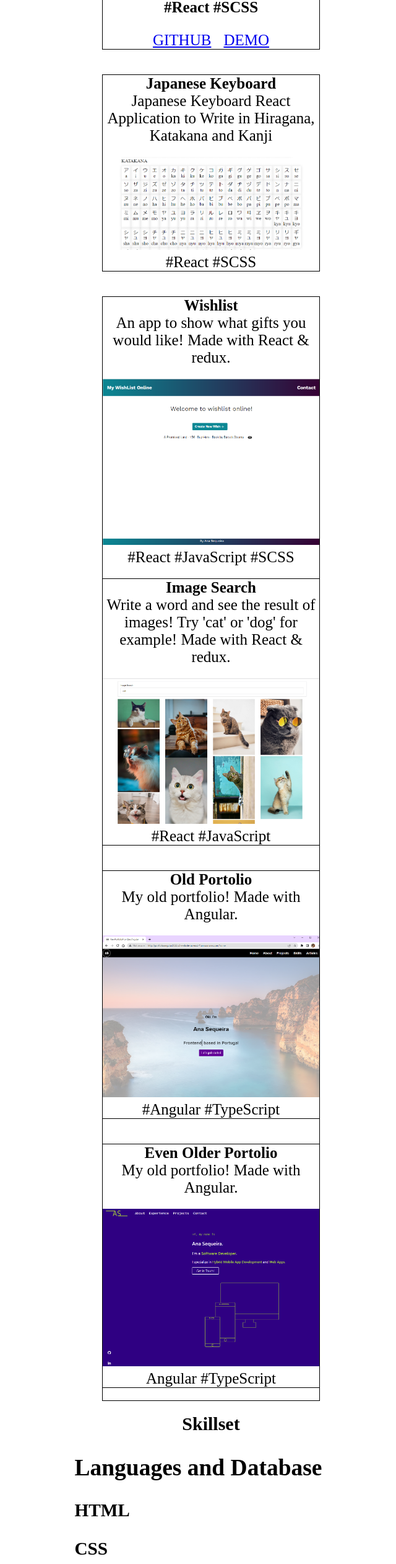
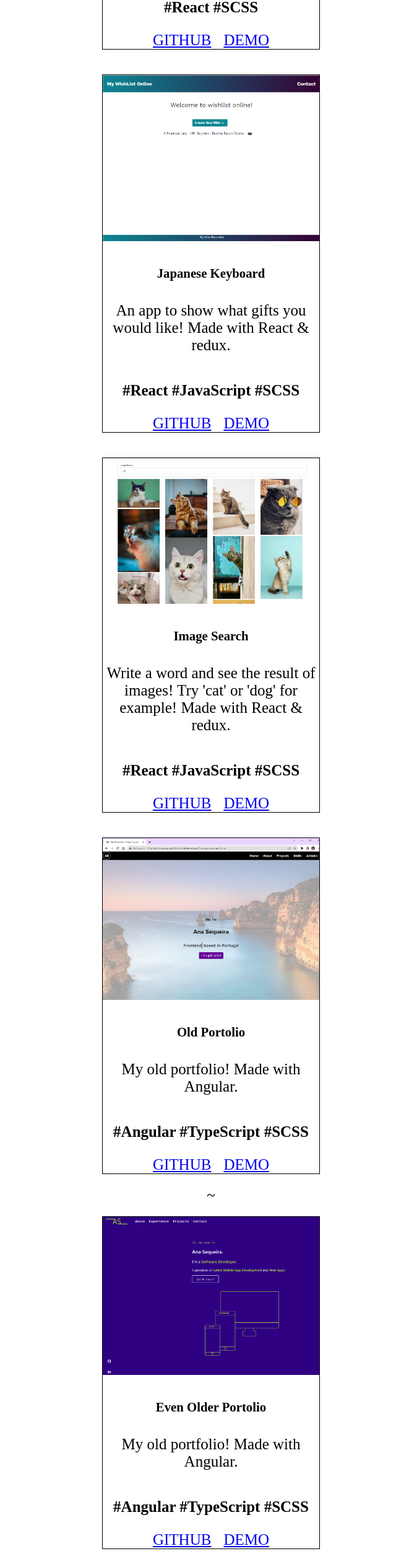
Before and after one commit to acoss22/portfolioreactts, a React (Create React App) app in the folder portfolioreact/: page / in a window 1280 px wide. Shown: the part 1340-3863 px from the top of the page at 62% size, without its empty margins (299-939 px from the left). Built offline with nearby package versions, Linux system fonts and the light colour scheme.

Commit message:
refactor: cleaning warnings adding alt text

```diff
--- a/portfolioreact/src/components/LandingPage/LandingPageComponent.tsx
+++ b/portfolioreact/src/components/LandingPage/LandingPageComponent.tsx
@@ -20,6 +20,7 @@ const LandingPageComponent = (): any => {
         <div className={styles.right}>
           <img
             className={styles.img}
+            alt= "photograph of Ana"
             src={require("../../assets/img/madeira.jpg")}
           />
         </div>
@@ -29,7 +30,7 @@ const LandingPageComponent = (): any => {
         <span className={styles.projectsTitle}>Projects</span>
         <div className={styles.project}>
         <CCard>
-          <CCardImage orientation="top" className={styles.img} src={require("../../assets/img/jp.png")} />
+          <CCardImage orientation="top" className={styles.img} alt="japanese keyboard app" src={require("../../assets/img/jp.png")} />
           <CCardBody>
             <CCardTitle className={styles.projectName}>Japanese Keyboard</CCardTitle>
             <CCardText>
@@ -49,71 +50,98 @@ const LandingPageComponent = (): any => {
         </CCard>
         </div>
 
+        <div className={styles.wrapper}>
         <div className={styles.project}>
-          <div className={styles.projectName}>Japanese Keyboard</div>
-          <div className={styles.description}>
-            Japanese Keyboard React Application to Write in Hiragana, Katakana
-            and Kanji
-          </div>
-          <div className={styles.imageContainer}>
-            <img
-              className={styles.img}
-              src={require("../../assets/img/jp.png")}
-            />
-          </div>
-          <div className={styles.tags}>#React #SCSS</div>
-        </div>
-        <div className={styles.project}>
-          <div className={styles.projectName}>Wishlist</div>
+        <CCard>
+          <CCardImage orientation="top" className={styles.img} alt="wishlist app" src={require("../../assets/img/wishlist.png")} />
+          <CCardBody>
+            <CCardTitle className={styles.projectName}>Japanese Keyboard</CCardTitle>
+            <CCardText>
             <div className={styles.description}>
             An app to show what gifts you would like! Made with React & redux.
               </div>
-          <div className={styles.imageContainer}>
-            <img
-              className={styles.img}
-              src={require("../../assets/img/wishlist.png")}
-            />
-            <div className={styles.tags}>#React #JavaScript #SCSS</div>
+            </CCardText>
+          </CCardBody>
+          <CListGroup flush className={styles.tagList}>
+            <CListGroupItem className={styles.tags}>#React #JavaScript #SCSS</CListGroupItem>
+          </CListGroup>
+          <CCardBody>
+            <CCardLink className={styles.marginRight} href="#">GITHUB</CCardLink>
+            <CCardLink href="#">DEMO</CCardLink>
+          </CCardBody>
+        </CCard>
         </div>
+
+        <div className={styles.wrapper}>
         <div className={styles.project}>
-            <div className={styles.projectName}>Image Search</div>
+        <CCard>
+          <CCardImage orientation="top" className={styles.img} alt="image search app" src={require("../../assets/img/imagesearch.png")} />
+          <CCardBody>
+            <CCardTitle className={styles.projectName}>Image Search</CCardTitle>
+            <CCardText>
             <div className={styles.description}>
            Write a word and see the result of images! Try 'cat' or 'dog' for
               example! Made with React & redux.
               </div>
-            <div className={styles.imageContainer}>
-              <img
-                className={styles.img}
-                src={require("../../assets/img/imagesearch.png")}
-              />
+            </CCardText>
+          </CCardBody>
+          <CListGroup flush className={styles.tagList}>
+            <CListGroupItem className={styles.tags}>#React #JavaScript #SCSS</CListGroupItem>
+          </CListGroup>
+          <CCardBody>
+            <CCardLink className={styles.marginRight} href="#">GITHUB</CCardLink>
+            <CCardLink href="#">DEMO</CCardLink>
+          </CCardBody>
+        </CCard>
         </div>
-            <div className={styles.tags}>#React #JavaScript</div>
-          </div>
+
+        <div className={styles.wrapper}>
         <div className={styles.project}>
-            <div className={styles.projectName}>Old Portolio</div>
+        <CCard>
+          <CCardImage orientation="top" className={styles.img} alt="old portfolio app" src={require("../../assets/img/oldportfolio.png")} />
+          <CCardBody>
+            <CCardTitle className={styles.projectName}>Old Portolio</CCardTitle>
+            <CCardText>
             <div className={styles.description}>
             My old portfolio! Made with Angular.
               </div>
-            <div className={styles.imageContainer}>
-              <img
-                className={styles.img}
-                src={require("../../assets/img/oldportfolio.png")}
-              />
-            </div>
-            <div className={styles.tags}>#Angular #TypeScript</div>
-          </div>
+            </CCardText>
+          </CCardBody>
+          <CListGroup flush className={styles.tagList}>
+            <CListGroupItem className={styles.tags}>#Angular #TypeScript #SCSS</CListGroupItem>
+          </CListGroup>
+          <CCardBody>
+            <CCardLink className={styles.marginRight} href="#">GITHUB</CCardLink>
+            <CCardLink href="#">DEMO</CCardLink>
+          </CCardBody>
+        </CCard>
+        </div>~
+
+        <div className={styles.wrapper}>
         <div className={styles.project}>
-            <div className={styles.projectName}>Even Older Portolio</div>
+        <CCard>
+          <CCardImage orientation="top" className={styles.img} alt="old portfolio app" src={require("../../assets/img/evenolderportfolio.png")} />
+          <CCardBody>
+            <CCardTitle className={styles.projectName}>Even Older Portolio</CCardTitle>
+            <CCardText>
             <div className={styles.description}>
             My old portfolio! Made with Angular.
               </div>
-            <div className={styles.imageContainer}>
-              <img
-                className={styles.img}
-                src={require("../../assets/img/evenolderportfolio.png")}
-              />
+            </CCardText>
+          </CCardBody>
+          <CListGroup flush className={styles.tagList}>
+            <CListGroupItem className={styles.tags}>#Angular #TypeScript #SCSS</CListGroupItem>
+          </CListGroup>
+          <CCardBody>
+            <CCardLink className={styles.marginRight} href="#">GITHUB</CCardLink>
+            <CCardLink href="#">DEMO</CCardLink>
+          </CCardBody>
+        </CCard>
         </div>
-            <div className={styles.tags}>Angular #TypeScript</div>
+
+        </div>
+
+        </div>
         </div>
         </div>
       </div>
```
Lines whose indentation alone changed are shown as unchanged.
